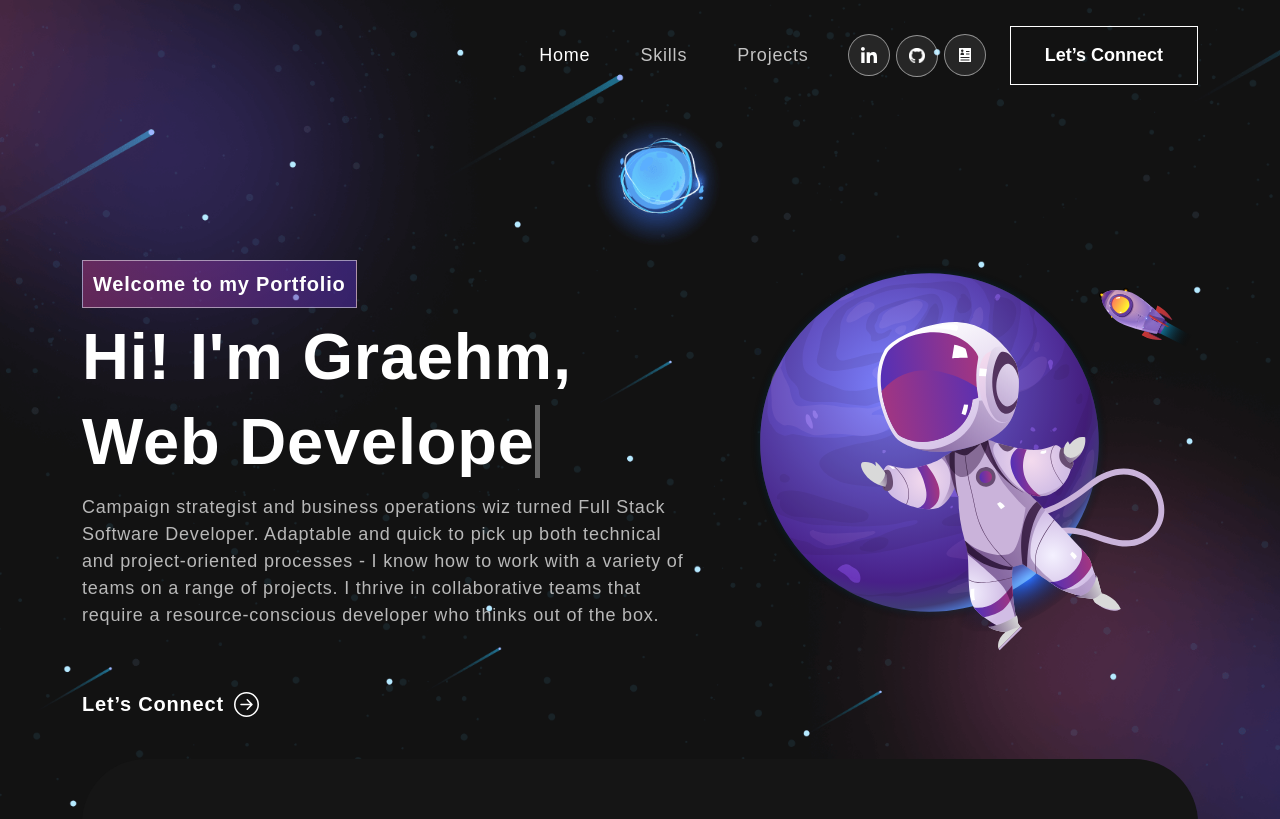
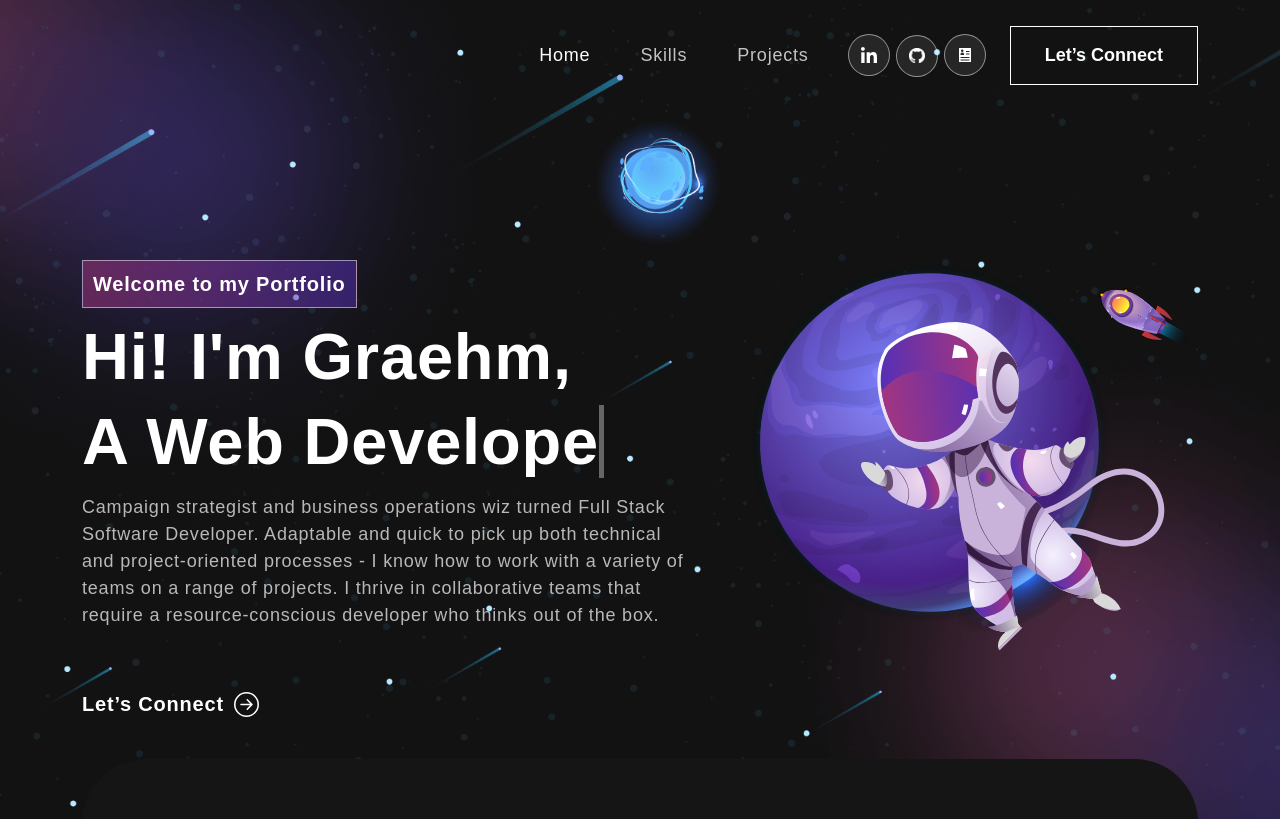
Before and after one commit to Graehm/portfolio, a React (Create React App) app: page / in a window 1280 px wide. Shown: the top 819 px of the page. Built offline with nearby package versions, Linux system fonts and the light colour scheme.

Commit message:
finalized nav bar

```diff
--- a/src/components/Banner.js
+++ b/src/components/Banner.js
@@ -57,7 +57,7 @@
               <div className={isVisible ? "animate__animated animate__fadeIn" : ""}>
                 <span className="tagline">Welcome to my Portfolio</span>
                 <h1>{`Hi! I'm Graehm,`}</h1>
-                <h1><span className="txt-rotate" dataPeriod="1000" data-rotate='[ "A Web Developer" ]'><span className="wrap">{text}</span></span></h1>
+                <h1>{`A `}<span className="txt-rotate" dataPeriod="1000" data-rotate='[ "Web Developer" ]'><span className="wrap">{text}</span></span></h1>
                   <p>
                     Campaign strategist and business operations wiz turned Full Stack Software Developer. Adaptable and quick to pick up both technical and project-oriented processes - I know how to work with a variety of teams on a range of projects.
                     I thrive in collaborative teams that require a resource-conscious developer who thinks out of the box.
```
